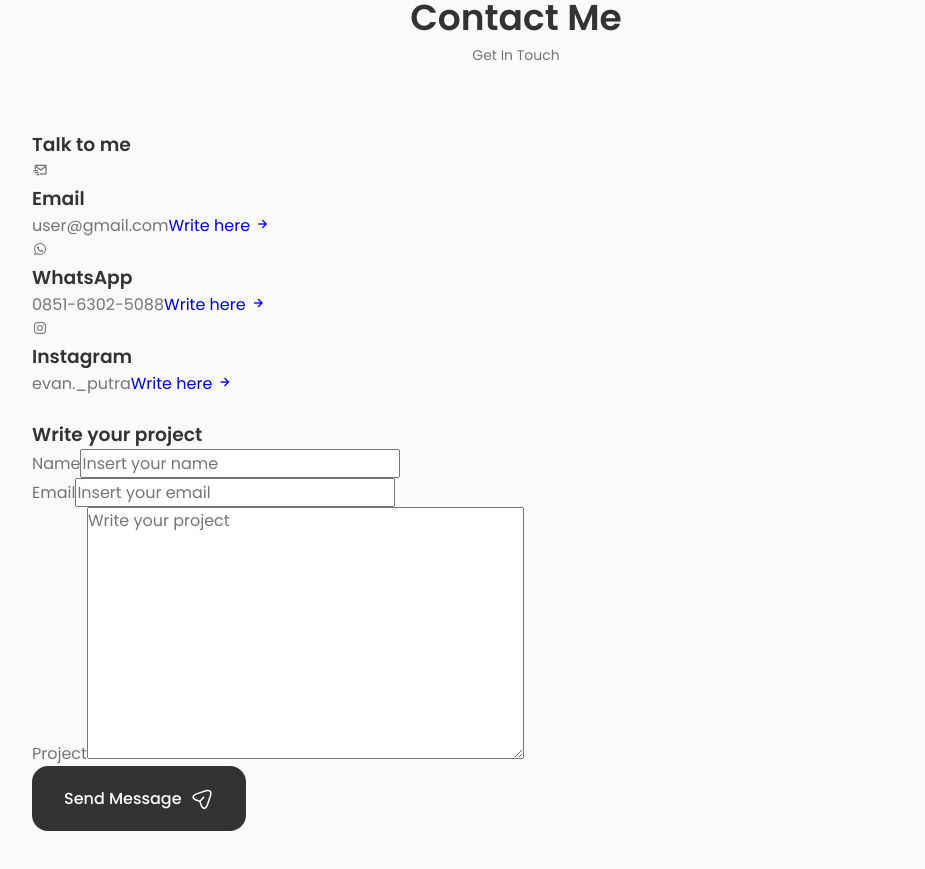
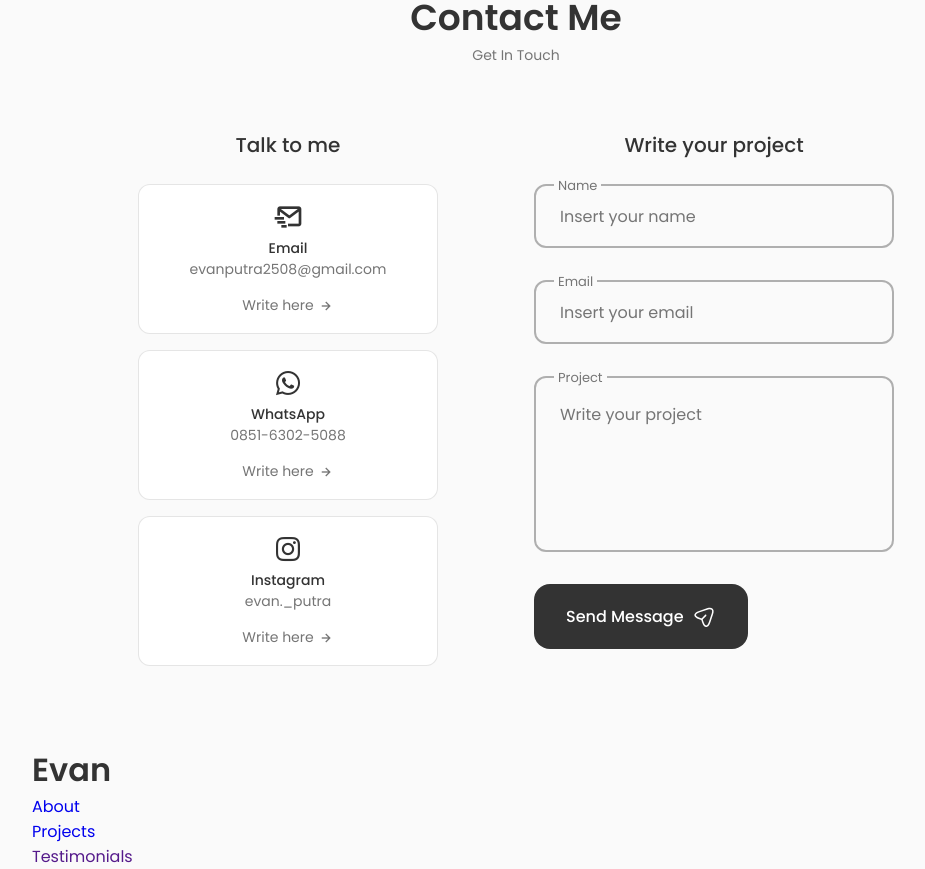
Before and after one commit to evanputra1/portfolio-V2, a React (Vite) app: page / in a window 1280 px wide. Shown: the part 3760-4629 px from the top of the page, without its empty margins (124-1049 px from the left). Built offline with nearby package versions, Linux system fonts and the light colour scheme.

Commit message:
membuat fitur contact email

```diff
--- a/package.json
+++ b/package.json
@@ -10,6 +10,8 @@
     "preview": "vite preview"
   },
   "dependencies": {
+    "@emailjs/browser": "^3.11.0",
+    "emailjs-com": "^3.2.0",
     "react": "^18.2.0",
     "react-dom": "^18.2.0",
     "swiper": "^10.3.1"
--- a/src/App.jsx
+++ b/src/App.jsx
@@ -8,6 +8,7 @@ import Services from './components/services/Services';
 import Qualification from './components/qualification/Qualification';
 import Testimonials from './components/testimonials/Testimonials';
 import Contact from './components/contact/Contact';
+import Footer from './components/footer/Footer';
 
 const App = () => {
   return (
@@ -22,6 +23,7 @@ const App = () => {
         <Qualification />
         <Testimonials />
         <Contact />
+        <Footer />
       </main>
     </>
   )
--- a/src/components/contact/Contact.jsx
+++ b/src/components/contact/Contact.jsx
@@ -1,4 +1,16 @@
+import {useRef} from 'react';
+import emailjs from '@emailjs/browser';
+import "./contact.css";
+
 const Contact = () => {
+    const form = useRef();
+
+    const sendEmail = (e) => {
+      e.preventDefault();
+
+      emailjs.sendForm('service_kzct667', 'template_sqk5f2u', form.current, 'iCR5o9RKThSxFAI4h')
+        e.target.reset()
+    };
   return (
     <section className="contact section" id="contact">
         <h2 className="section__title">Contact Me</h2>
@@ -10,7 +22,7 @@ const Contact = () => {
                     <div className="contact__card">
                         <i className="bx bx-mail-send contact__card-icon"></i>
                         <h3 className="contact__card-title">Email</h3>
-                        <span className="contact__card-data">user@gmail.com</span>
+                        <span className="contact__card-data">evanputra2508@gmail.com</span>
                         <a href="mailto:evanputra2508@gmail.com" className="contact__button">Write here <i className="bx bx-right-arrow-alt contact__button-icon"></i></a>
                     </div>
 
@@ -31,7 +43,7 @@ const Contact = () => {
             </div>
             <div className="contact__content">
                 <h3 className="contact__title">Write your project</h3>
-                <form className="contact__form">
+                <form ref={form} onSubmit={sendEmail} className="contact__form">
                     <div className="contact__form-div">
                         <label className="contact__form-tag">Name</label>
                         <input type="text" name="name" className="contact__form-input" placeholder="Insert your name" />
@@ -42,7 +54,7 @@ const Contact = () => {
                         <input type="email" name="email" className="contact__form-input" placeholder="Insert your email" />
                     </div>
 
-                    <div className="contact__form-div">
+                    <div className="contact__form-div contact__form-area">
                         <label className="contact__form-tag">Project</label>
                         <textarea name="project" cols="30" rows="10" className="contact__form-input" placeholder="Write your project"></textarea>
                     </div>
--- a/src/components/contact/contact.css
+++ b/src/components/contact/contact.css
@@ -0,0 +1,143 @@
+.contact__container {
+    grid-template-columns: repeat(2, max-content);
+    justify-content: center;
+    column-gap: 6rem;
+    padding-bottom: 3rem;
+}
+
+.contact__title {
+    text-align: center;
+    font-size: var(--h3-font-size);
+    font-weight: var(--font-medium);
+    margin-bottom: var(--mb-1-5);
+}
+
+.contact__info {
+    display: grid;
+    row-gap: 1rem;
+    grid-template-columns: 300px;
+}
+
+.contact__card {
+    background-color: var(--container-color);
+    border: 1px solid rgba(0, 0, 0, 0.1);
+    padding: 1rem;
+    border-radius: 0.75rem;
+    text-align: center;
+}
+
+.contact__card-icon {
+    font-size: 2rem;
+    color: var(--title-color);
+    margin-bottom: var(--mb-0-25);
+}
+
+.contact__card-title,
+.contact__card-data {
+    font-size: var(--small-font-size);
+}
+
+.contact__card-title {
+    font-weight: var(--font-medium);
+}
+
+.contact__card-data {
+    display: block;
+    margin-bottom: var(--mb-0-75);
+}
+
+.contact__button {
+    color: var(--text-color);
+    font-size: var(--small-font-size);
+    column-gap: 0.25rem;
+    justify-content: center;
+    align-items: center;
+    display: inline-flex;
+}
+
+.contact__button-icon {
+    font-size: 1rem;
+    transition: 0.3s;
+}
+
+.contact__button:hover .contact__button-icon {
+    transform: translate(0.25rem);
+}
+
+.contact__form {
+    width: 360px;
+}
+
+.contact__form-div {
+    position: relative;
+    margin-bottom: var(--mb-2);
+    height: 4rem;
+}
+
+.contact__form-input {
+    position: absolute;
+    top: 0;
+    left: 0;
+    width: 100%;
+    height: 100%;
+    border: 2px solid rgba(0, 0, 0, 0.3);
+    background: none;
+    color: var(--text-color);
+    outline: none;
+    border-radius: 0.75rem;
+    padding: 1.5rem;
+    z-index: 1;
+}
+
+.contact__form-tag {
+    position: absolute;
+    top: -0.75rem;
+    left: 1.25rem;
+    font-size: var(--smaller-font-size);
+    padding: 0.25rem;
+    background-color: var(--body-color);
+    z-index: 10;
+}
+
+.contact__form-area {
+    height: 11rem;
+}
+
+.contact__form-area textarea {
+    resize: none;
+}
+
+@media screen and (max-width: 992px) {
+    .contact__container {
+        column-gap: 3rem;
+    }
+}
+
+@media screen and (max-width: 768px) {
+    .contact__container {
+        grid-template-columns: 1fr;
+        row-gap: 3rem;
+    }
+
+    .contact__info {
+       justify-content: center;
+    }
+
+    .contact__form {
+        margin: 0 auto;
+    }
+}
+
+@media screen and (max-width: 576px) {
+    /* .contact__info {
+        grid-template-columns: 1fr;
+    } */
+
+    .contact__form {
+        width: 100%;
+    }
+}
+
+@media screen and (max-width: 992px) {
+
+}
--- /dev/null
+++ b/src/components/footer/Footer.jsx
@@ -0,0 +1,24 @@
+import './footer.css';
+
+const Footer = () => {
+  return (
+    <footer className="footer">
+        <div className="footer__container container">
+            <h1 className="footer__title">Evan</h1>
+            <ul className="footer__list">
+                <li>
+                    <a href="#about" className="footer__link">About</a>
+                </li>
+                <li>
+                    <a href="#portfolio" className="footer__link">Projects</a>
+                </li>
+                <li>
+                    <a href="" className="footer__link">Testimonials</a>
+                </li>
+            </ul>
+        </div>
+    </footer>
+  )
+}
+
+export default Footer
--- a/src/components/header/Header.jsx
+++ b/src/components/header/Header.jsx
@@ -38,7 +38,7 @@ const Header = () => {
                 </a>
               </li>
               <li className='nav__item'>
-                <a href='#portfolio' className='nav__link'>
+                <a href='#contact' className='nav__link'>
                   <i className='uil uil-message nav__icon'></i> Contact
                 </a>
               </li>
```
Also changed, not shown: src/components/footer/footer.css (added), 1 other file (tests, documents, lock files or other folders).
